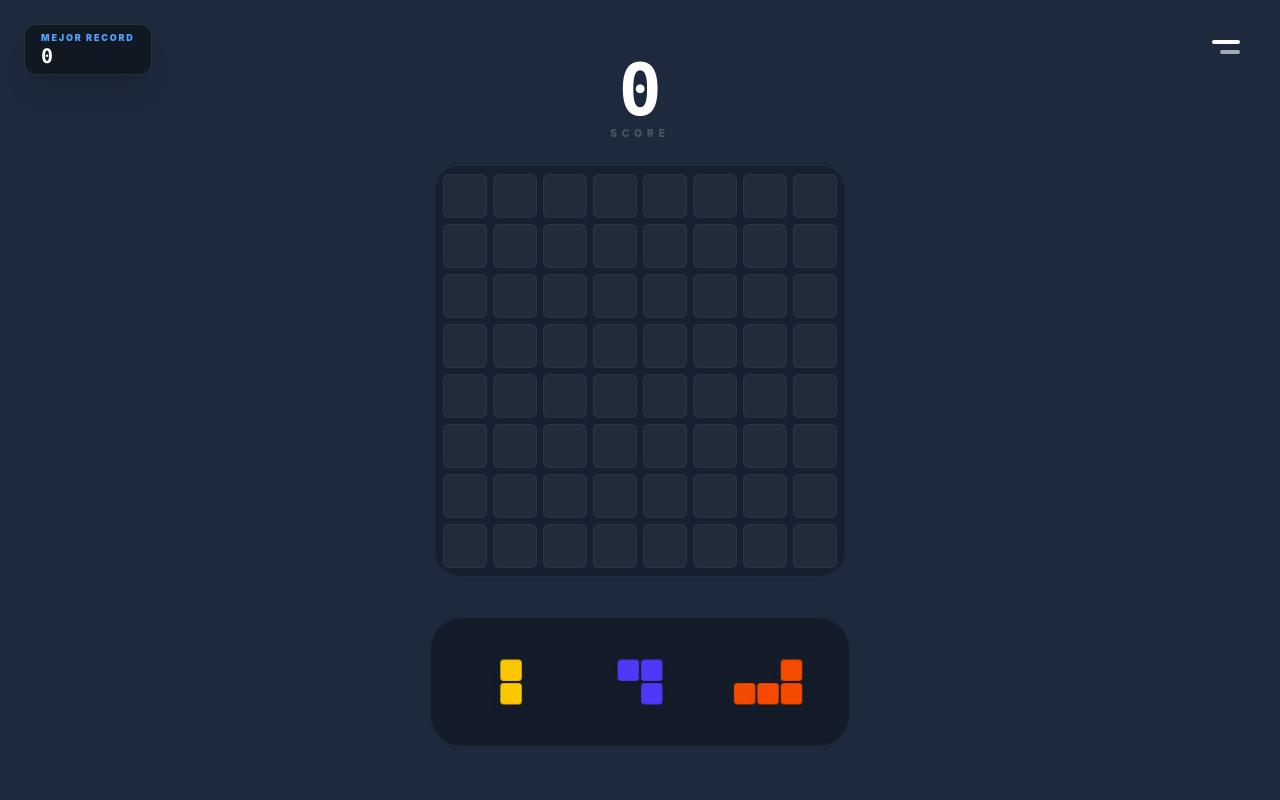
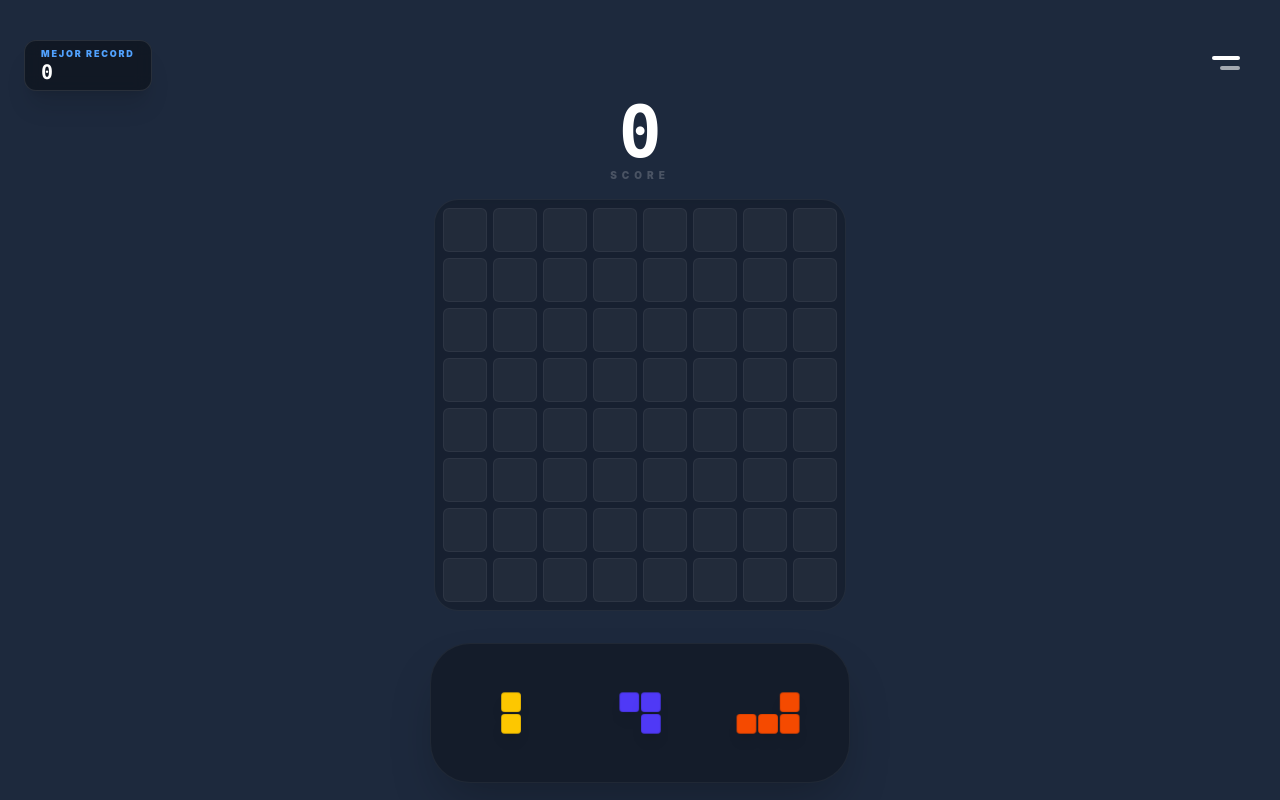
Before and after one commit to iElaeht/ElaehtBlock, a React (Vite) app: page / in a window 1280 px wide. Both pictures are taken after a click on the button "PLAY GAME". Built offline with nearby package versions, Linux system fonts and the light colour scheme.

Commit message:
actualizando el juego y siendo mas estable

```diff
--- a/src/App.tsx
+++ b/src/App.tsx
@@ -38,7 +38,7 @@ const BoardCell = memo(({ r, c, color, isPreview, isInvalid, isClearing }: any)
   return (
     <div
       ref={setNodeRef}
-      className={`w-[10.5vw] h-[10.5vw] max-w-[48px] max-h-[48px] sm:w-11 sm:h-11 rounded-md border ${bgClass} transition-all duration-100 ease-linear will-change-transform`}
+      className={`w-[10.5vw] h-[10.5vw] max-w-[46px] max-h-[46px] sm:w-11 sm:h-11 rounded-md border ${bgClass} transition-all duration-100 ease-linear will-change-transform`}
     />
   );
 });
@@ -63,7 +63,7 @@ const DraggablePiece = memo(({ id, shape, color }: Piece) => {
             {row.map((cell, cIdx) => (
               <div
                 key={cIdx}
-                className={`w-[4.8vw] h-[4.8vw] max-w-[24px] max-h-[24px] rounded-sm ${cell ? `${color} border border-black/10 shadow-lg` : 'bg-transparent'}`}
+                className={`w-[4.8vw] h-[4.8vw] max-w-[22px] max-h-[22px] rounded-sm ${cell ? `${color} border border-black/10 shadow-lg` : 'bg-transparent'}`}
               />
             ))}
           </div>
@@ -76,7 +76,7 @@ const DraggablePiece = memo(({ id, shape, color }: Piece) => {
 function PieceDockWrapper({ id, children }: { id: string, children: React.ReactNode }) {
   const { setNodeRef } = useDroppable({ id });
   return (
-    <div ref={setNodeRef} className="mt-10 w-full max-w-[420px] bg-black/30 border border-white/5 rounded-[2rem] p-4 flex justify-around items-center min-h-[130px] transition-all">
+    <div ref={setNodeRef} className="mt-8 w-full max-w-[420px] bg-black/30 border border-white/5 rounded-[2.5rem] p-4 flex justify-around items-center min-h-[140px] transition-all shadow-2xl">
       {children}
     </div>
   );
@@ -143,9 +143,7 @@ export default function App() {
   const [confirmRestore, setConfirmRestore] = useState(false);
   const [bgClass, setBgClass] = useState('bg-slate-800');
 
-  // lastMilestone inicializado como número para evitar errores TS
   const lastMilestone = useRef<number>(0);
-
   const sensors = useSensors(useSensor(PointerSensor, { activationConstraint: { distance: 5 } }));
 
   useEffect(() => {
@@ -295,9 +293,10 @@ export default function App() {
   if (isLoading) return <LoadingScreen />;
 
   return (
-    <div className={`min-h-screen w-full ${bgClass} flex flex-col items-center justify-center p-4 text-white select-none overflow-hidden relative font-sans transition-colors duration-1000 ease-in-out`}>
+    <div className={`min-h-screen w-full ${bgClass} flex flex-col items-center justify-between py-[12vh] px-4 text-white select-none overflow-hidden relative font-sans transition-colors duration-1000 ease-in-out`}>
 
-      <div className="absolute top-6 left-6 z-50">
+      {/* Botón de Récord - Posición ajustada para no chocar con cámaras frontales */}
+      <div className="absolute top-[5vh] left-6 z-50">
         <div className="bg-black/40 px-4 py-2 rounded-xl border border-white/10 backdrop-blur-sm shadow-xl">
           <p className="text-[9px] uppercase font-black tracking-[0.2em] text-blue-400 leading-none mb-1">Mejor Record</p>
           <div className="text-xl font-mono font-bold leading-none tracking-tight">{highScore.toLocaleString()}</div>
@@ -305,7 +304,7 @@ export default function App() {
       </div>
 
       {!gameStarted ? (
-        <div className="flex flex-col items-center space-y-12 animate-in fade-in duration-500 text-center">
+        <div className="flex-1 flex flex-col items-center justify-center space-y-12 animate-in fade-in duration-500 text-center">
           <div className="text-center group">
             <h1 className="text-6xl font-black tracking-tighter italic leading-none group-hover:scale-105 transition-transform duration-500">ELAEHT<br/><span className="text-white/20 not-italic uppercase text-3xl tracking-[0.2em]">AI Block</span></h1>
           </div>
@@ -315,7 +314,7 @@ export default function App() {
           >
             PLAY GAME
           </button>
-          <footer className="absolute bottom-6 opacity-30 text-center">
+          <footer className="opacity-30 text-center pt-10">
              <p className="text-[10px] font-black tracking-[0.3em] uppercase mb-1">Version: V 1.2</p>
              <p className="text-[9px] font-bold uppercase">Dev: Elaehtdev</p>
           </footer>
@@ -343,11 +342,14 @@ export default function App() {
           }}
           onDragEnd={handleDragEnd}
         >
-          <header className="mb-6 text-center tracking-tight animate-in slide-in-from-top duration-500">
+          {/* Header del Score ajustado con margen */}
+          <header className="mb-4 text-center tracking-tight animate-in slide-in-from-top duration-500">
             <div className="text-7xl font-mono font-black">{displayScore.toLocaleString()}</div>
             <p className="text-white/20 text-[10px] font-black uppercase tracking-[0.5em]">Score</p>
           </header>
 
+          {/* Contenedor principal del tablero */}
+          <div className="flex-1 flex flex-col items-center justify-center w-full">
             <div className="bg-black/20 p-2 rounded-[1.5rem] border border-white/5 shadow-inner">
               <div className="grid grid-cols-8 gap-1 sm:gap-1.5">
                 {grid.map((row, r) => row.map((cellColor, c) => {
@@ -364,15 +366,18 @@ export default function App() {
                 </div>
               ))}
             </PieceDockWrapper>
+          </div>
 
-          <button onClick={() => setShowMenu(true)} className="absolute top-6 right-6 flex flex-col items-center justify-center p-4 active:opacity-50 transition-opacity">
+          {/* Botón Menú - Posición ajustada para no chocar con el notch */}
+          <button onClick={() => setShowMenu(true)} className="absolute top-[5vh] right-6 flex flex-col items-center justify-center p-4 active:opacity-50 transition-opacity">
               <div className="w-7 h-1 bg-white rounded-full mb-1.5" />
               <div className="w-5 h-1 bg-white/60 rounded-full ml-auto" />
           </button>
 
+          {/* Modales - Mantenidos igual pero con z-index alto */}
           {isGameOver && (
-             <div className="fixed inset-0 bg-black/90 flex items-center justify-center z-[700] p-6 animate-in fade-in zoom-in duration-300">
-               <div className="w-full max-w-sm bg-zinc-900 border border-white/10 p-8 rounded-[2rem] text-center shadow-2xl">
+             <div className="fixed inset-0 bg-black/95 flex items-center justify-center z-[700] p-6 animate-in fade-in zoom-in duration-300 backdrop-blur-md">
+               <div className="w-full max-w-sm bg-zinc-900 border border-white/10 p-8 rounded-[2.5rem] text-center shadow-2xl">
                  <h2 className="text-[10px] font-black tracking-[1em] text-red-500 uppercase mb-6">Fin de Partida</h2>
                  <div className="mb-8">
                    <p className="text-7xl font-mono font-black text-white">{score.toLocaleString()}</p>
@@ -387,8 +392,8 @@ export default function App() {
           )}
 
           {showMenu && (
-            <div className="fixed inset-0 bg-black/70 z-[600] flex items-center justify-center p-6 animate-in fade-in duration-200">
-                <div className="w-full max-w-xs flex flex-col bg-zinc-900 border border-white/5 rounded-[2rem] overflow-hidden">
+            <div className="fixed inset-0 bg-black/70 z-[600] flex items-center justify-center p-6 animate-in fade-in duration-200 backdrop-blur-sm">
+                <div className="w-full max-w-xs flex flex-col bg-zinc-900 border border-white/5 rounded-[2.5rem] overflow-hidden shadow-2xl">
                     <div className="p-6 text-center border-b border-white/5">
                       <h3 className="font-black uppercase text-[9px] tracking-[0.5em] opacity-40">Pausa</h3>
                     </div>
```
Also changed, not shown: 3 other files (tests, documents, lock files or other folders). Lines whose indentation alone changed are shown as unchanged.
